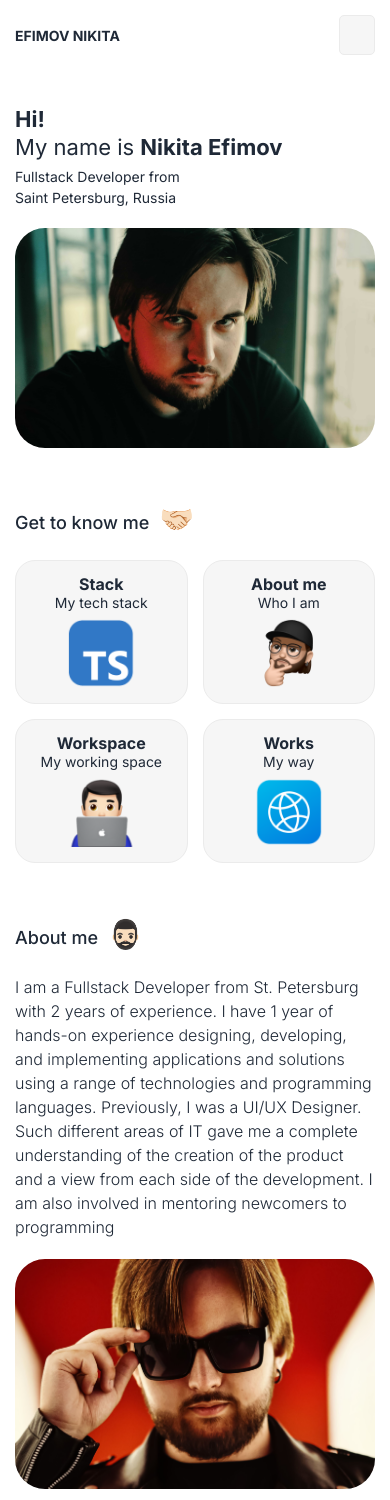
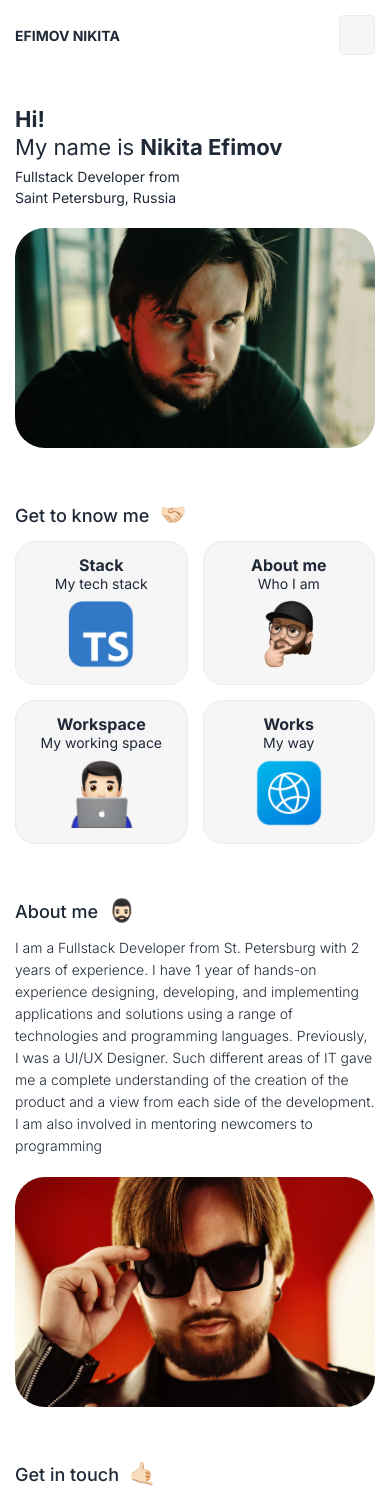
Before and after one commit to IcyKit/personal-website-2.0, a SvelteKit app: page / in a window 390 px wide. Shown: the top 1500 px of the page. Built offline with nearby package versions, Linux system fonts and the light colour scheme; some icons are missing.

Commit message:
fix: font-size has been fixed

```diff
--- a/src/routes/components/About.svelte
+++ b/src/routes/components/About.svelte
@@ -61,6 +61,9 @@
 	}
 
 	@media (max-width: 670px) {
+		span {
+			font-size: 22px;
+		}
 		.about {
 			padding-top: 50px;
 		}
@@ -88,6 +91,12 @@
 	@media (max-width: 460px) {
 		h2 {
 			font-size: 18px;
+			margin-bottom: 10px;
+		}
+
+		p {
+			font-size: 14px;
+			line-height: 22px;
 		}
 	}
 
--- a/src/routes/components/GetInTouch.svelte
+++ b/src/routes/components/GetInTouch.svelte
@@ -94,6 +94,13 @@
 	}
 
 	@media (max-width: 670px) {
+		span {
+			font-size: 22px;
+		}
+
+		h2 {
+			font-size: 18px;
+		}
 		.touch {
 			padding-top: 50px;
 		}
@@ -102,4 +109,11 @@
 			grid-template-columns: 1fr 1fr;
 		}
 	}
+
+	@media (max-width: 460px) {
+		h2 {
+			font-size: 18px;
+			margin-bottom: 10px;
+		}
+	}
 </style>
--- a/src/routes/components/GetToKnow.svelte
+++ b/src/routes/components/GetToKnow.svelte
@@ -48,6 +48,12 @@
 		}
 	}
 
+	@media (max-width: 670px) {
+		span {
+			font-size: 22px;
+		}
+	}
+
 	@media (max-width: 570px) {
 		.cards {
 			grid-template-columns: 1fr 1fr;
@@ -57,7 +63,7 @@
 	@media (max-width: 460px) {
 		h2 {
 			font-size: 18px;
-			margin-bottom: 20px;
+			margin-bottom: 10px;
 		}
 
 		.info {
```
